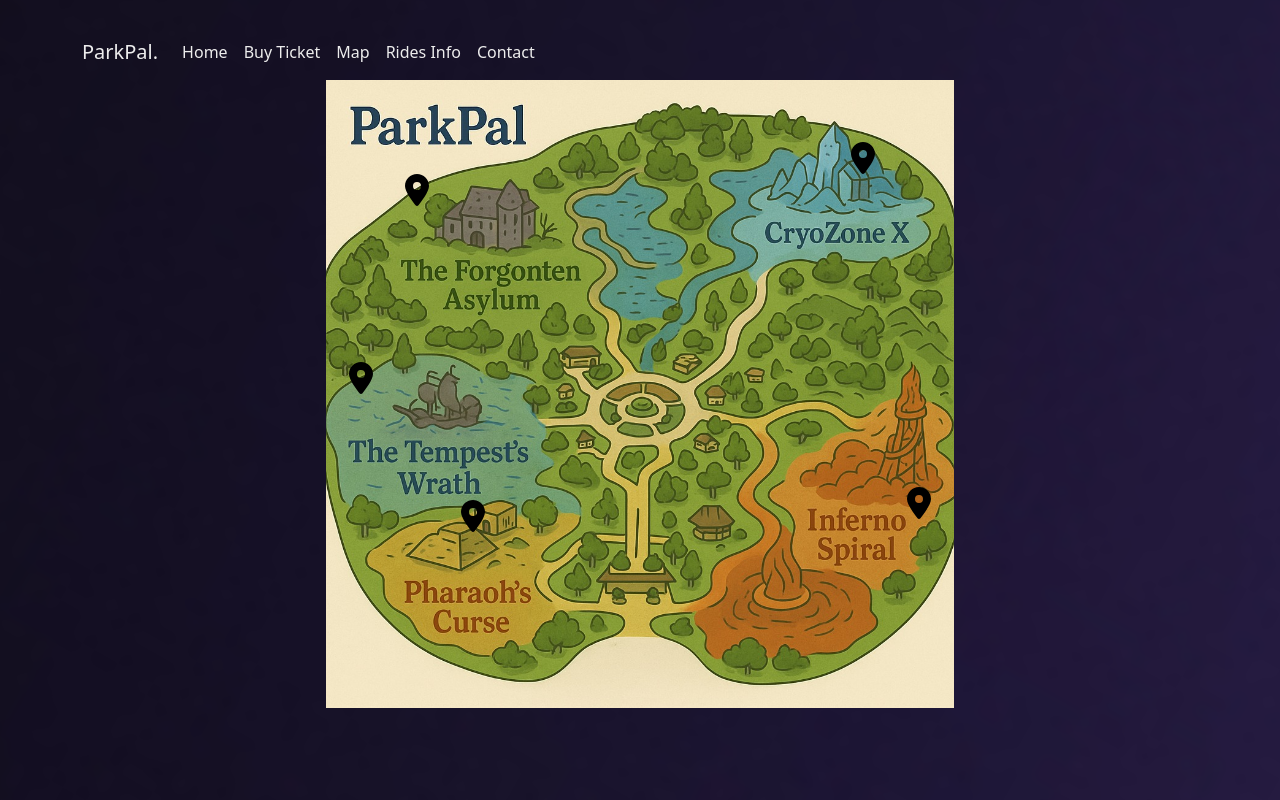
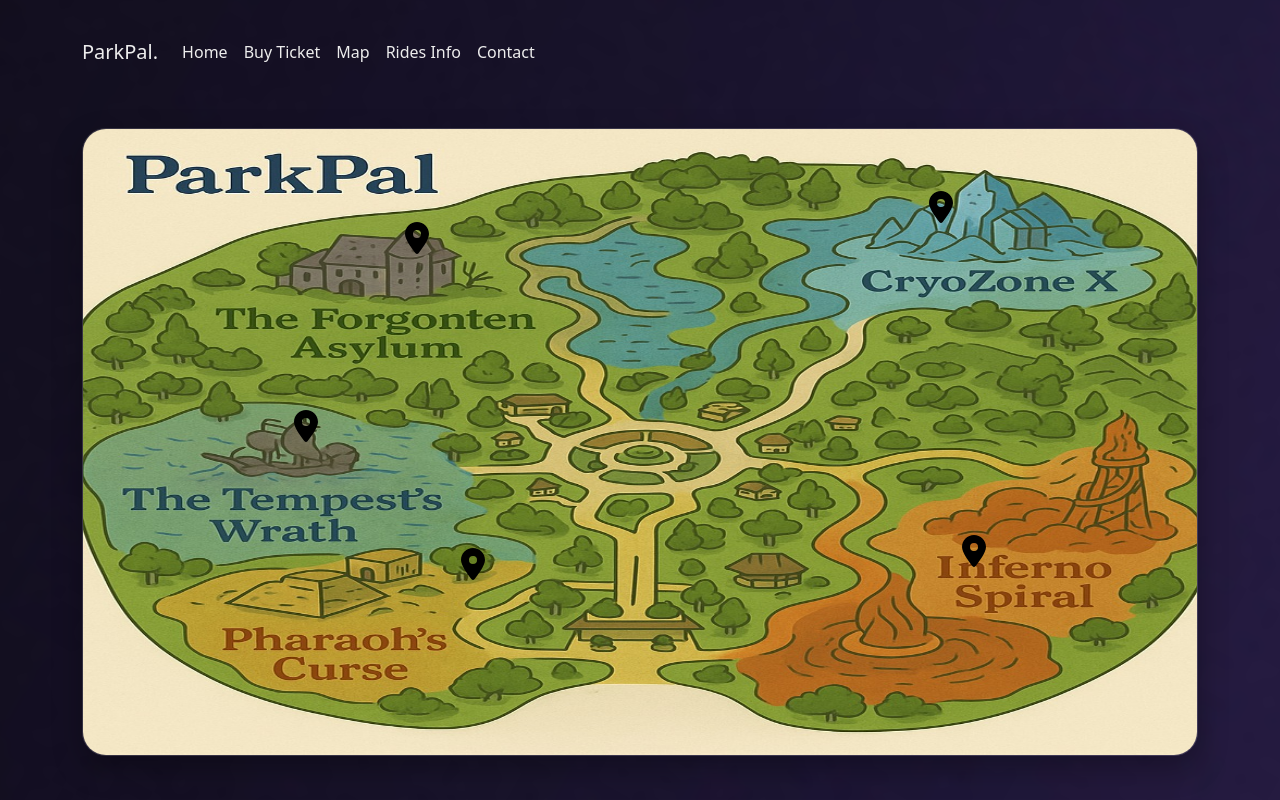
Before and after one commit to Almoghairi/ParkPal, a React (Create React App) app in the folder my_app/: page /map in a window 1280 px wide. Built offline with nearby package versions, Linux system fonts and the light colour scheme.

Commit message:
Map fixed

```diff
--- a/my_app/src/App.css
+++ b/my_app/src/App.css
@@ -46,10 +46,7 @@
 html {
   scroll-behavior: smooth;
 }
-.custom-toggler.navbar-toggler {
-  border: none;
-  outline: none;
-}
+
 
 
 /* Begininng of Abdulrahman Alqhtani CSS code */
--- a/my_app/src/MapViewer.js
+++ b/my_app/src/MapViewer.js
@@ -8,7 +8,7 @@ import { faMapMarkerAlt } from '@fortawesome/free-solid-svg-icons';
 function Map() {
   const [map] = useState('/pictures/map.png');
   const gameImage = ['/pictures/forgotten.png', '/pictures/tampet.png','/pictures/inferno.png','/pictures/cryzone.png', '/pictures/pharoah.png'];
-  const posX = ['30%', '25%','75%','70%','35%']; // x-axis as percentages
+  const posX = ['30%', '20%','80%','77%','35%']; // x-axis as percentages
   const posY = ['20%', '50%', '70%', '15%', '72%']; // y-axis also as percentages
   const gameTitle = ['The Forgotten Asylum', 'The Tempest’s Wrath','Inferno Spiral','CryzoneX','Pharaoh’s Curse'];
   const gameDiscription = [
@@ -26,17 +26,21 @@ function Map() {
     <motion.div
     initial={{ opacity: 0, y: 20 }}
     animate={{ opacity: 1, y: 0 }}
-    transition={{ duration: .8, ease: 'easeOut' }}
+    transition={{ duration: 0.8, ease: 'easeOut' }}
     >
-        <Container className="vhd-100 d-flex justify-content-center">
+        <Container className="vhd-100 mt-5 d-flex justify-content-center">
         <div style={{
-
           position: 'relative',
           width: '100%',
           maxWidth: '1200px',
           minWidth: '600px',
-          minHeight: '600px',
-          aspectRatio: '16/9'
+          aspectRatio: '16 / 9',
+          borderRadius: '24px',
+          overflow: 'hidden', // cut it off the image is larger than the widthXheight
+          boxShadow: '0 12px 30px rgba(0, 0, 0, 0.3)',
+          backdropFilter: 'blur(10px)', // blur
+          background: 'rgba(255, 255, 255, 0.05)', // light frosted glass
+          border: '1px solid rgba(255, 255, 255, 0.1)', // subtle outline
         }}>
           <img
             src={map}
@@ -44,7 +48,7 @@ function Map() {
             style={{
               width: '100%',
               height: '100%',
-              objectFit: 'contain',
+              objectFit: 'fill',
               display: 'block',
             }}
           />
@@ -74,9 +78,9 @@ function Map() {
               key={activeIndex}
               style={{
                 position: 'absolute',
-                top: posY[activeIndex],
-                left: posX[activeIndex],
-                transform: 'translate(-50%, 0)',
+                top: '30%',
+                left: '40%',
+                transform: 'translate(-50%, -50%)', // center the imageCard
                 zIndex: 999,
               }}
               initial={{ opacity: 0, y: 20 }}
```
